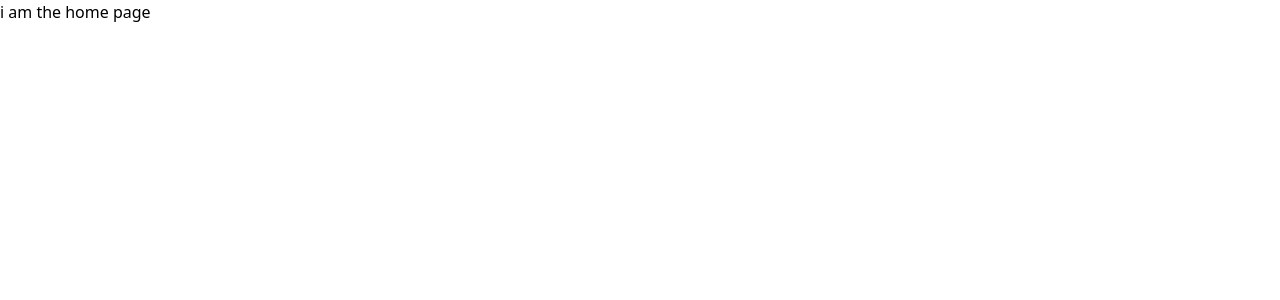
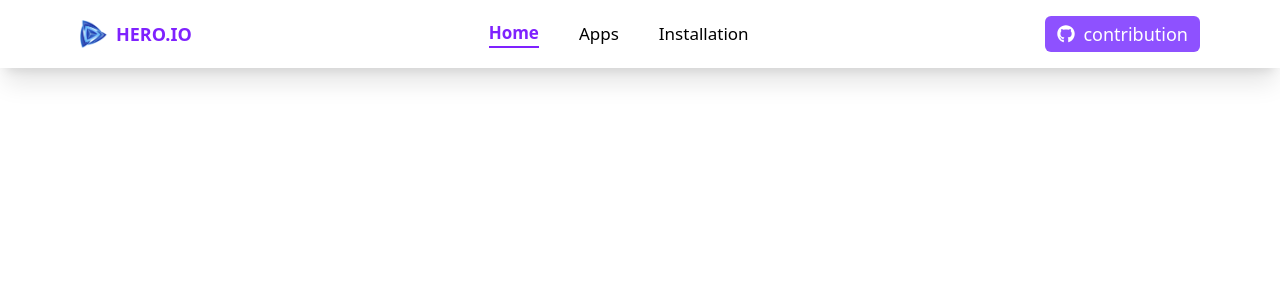
Before and after one commit to Fahim083/assignment-8, a React (Vite) app: page /home in a window 1280 px wide. Shown: the top 300 px of the page. Built offline with nearby package versions, Linux system fonts and the light colour scheme.

Commit message:
header done

```diff
--- a/package.json
+++ b/package.json
@@ -13,6 +13,7 @@
     "@tailwindcss/vite": "^4.1.16",
     "react": "^19.1.1",
     "react-dom": "^19.1.1",
+    "react-icons": "^5.5.0",
     "react-router-dom": "^7.9.4",
     "tailwindcss": "^4.1.16"
   },
--- a/src/App.jsx
+++ b/src/App.jsx
@@ -4,11 +4,12 @@ import AppPage from "./pages/AppPage.jsx"
 import InstallationPage from "./pages/installationPage.jsx"
 import AppDetailPage from "./pages/AppDetailPage.jsx"
 import ErrorPage from "./pages/ErrorPage.jsx"
+import Layout from "./components/Layout.jsx"
 
 function App() {
 const router = createBrowserRouter(
   createRoutesFromElements(
-    <Route to='/'>
+    <Route to='/' element={<Layout/>}>
       <Route index element={<Navigate to="/home"/>}/>
       <Route path='home' element={<HomePage/>}/>
       <Route path='apps' element={<AppPage/>}/>
--- /dev/null
+++ b/src/components/Footer.jsx
@@ -0,0 +1,10 @@
+import React from 'react'
+
+const Footer = () => {
+  return (
+    <div>
+    </div>
+  )
+}
+
+export default Footer
--- a/src/components/Header.jsx
+++ b/src/components/Header.jsx
@@ -1,13 +1,53 @@
 import React from 'react'
+import { NavLink } from 'react-router-dom'
+import { FaGithub } from 'react-icons/fa6'
+import logo from '../assets/logo.png'
 
 const Header = () => {
   return (
-    <div>
-      <div>
-        <img src="../assets/logo.png" alt="" />
+    <div className='flex justify-between items-center p-4 bg-white shadow-lg sm:shadow-xl px-2 sm:px-20 py-4'>
+      <div className='flex justify-between items-center gap-2' >
+        <img src={logo} alt="logo" className='w-7 h-7 object-cover'  />
+        <div>
+        <h1 className='text-lg font-bold text-violet-600 hidden  sm:block'>HERO.IO</h1>
+        </div>
       </div>
-      <div></div>
-      <div></div>
+      <div className='flex justify-center items-center gap-4 sm:gap-10 text-[17px]'>
+   <NavLink
+  to="/home"
+  className={({ isActive }) =>
+   isActive
+      ? "text-violet-600 font-semibold border-b-2 border-violet-600"
+      : " hover:text-violet-500"
+  }
+>Home</NavLink>
+        <NavLink
+  to="/apps"
+  className={({ isActive }) =>
+   isActive
+      ? "text-violet-600 font-semibold border-b-2 border-violet-600"
+      : " hover:text-violet-500"
+  }
+>
+  Apps
+</NavLink>
+             <NavLink
+  to="/installation"
+  className={({ isActive }) =>
+    isActive
+      ? "text-violet-600 font-semibold border-b-2 border-violet-600"
+      : " hover:text-violet-500"
+  }
+>
+      Installation
+</NavLink>
+      </div>
+      <div className='flex'>
+        <NavLink className='flex items-center gap-2 px-3 py-1 rounded-md text-white bg-violet-500 font-medium hover:bg-violet-600 text-lg' to="https://chatgpt.com/">
+        <FaGithub/>
+        <p className='hidden sm:block'>contribution</p>
+        </NavLink>
+      </div>
     </div>
   )
 }
--- /dev/null
+++ b/src/components/Layout.jsx
@@ -0,0 +1,18 @@
+import React from 'react'
+import { Outlet } from 'react-router-dom'
+import Header from './Header.jsx'
+import Footer from './Footer.jsx'
+const Layout = () => {
+  return (
+    <div>
+        <Header/>
+        <div className='bg-gray-200'>
+
+        <Outlet/>
+        </div>
+        <Footer/>
+    </div>
+  )
+}
+
+export default Layout
--- a/src/pages/HomePage.jsx
+++ b/src/pages/HomePage.jsx
@@ -1,9 +1,9 @@
 import React from 'react'
-
+import Header from '../components/Header.jsx'
 const HomePage = () => {
   return (
     <div>
-      i am the home page
+
     </div>
   )
 }
```
Also changed, not shown: 1 other file (tests, documents, lock files or other folders).
